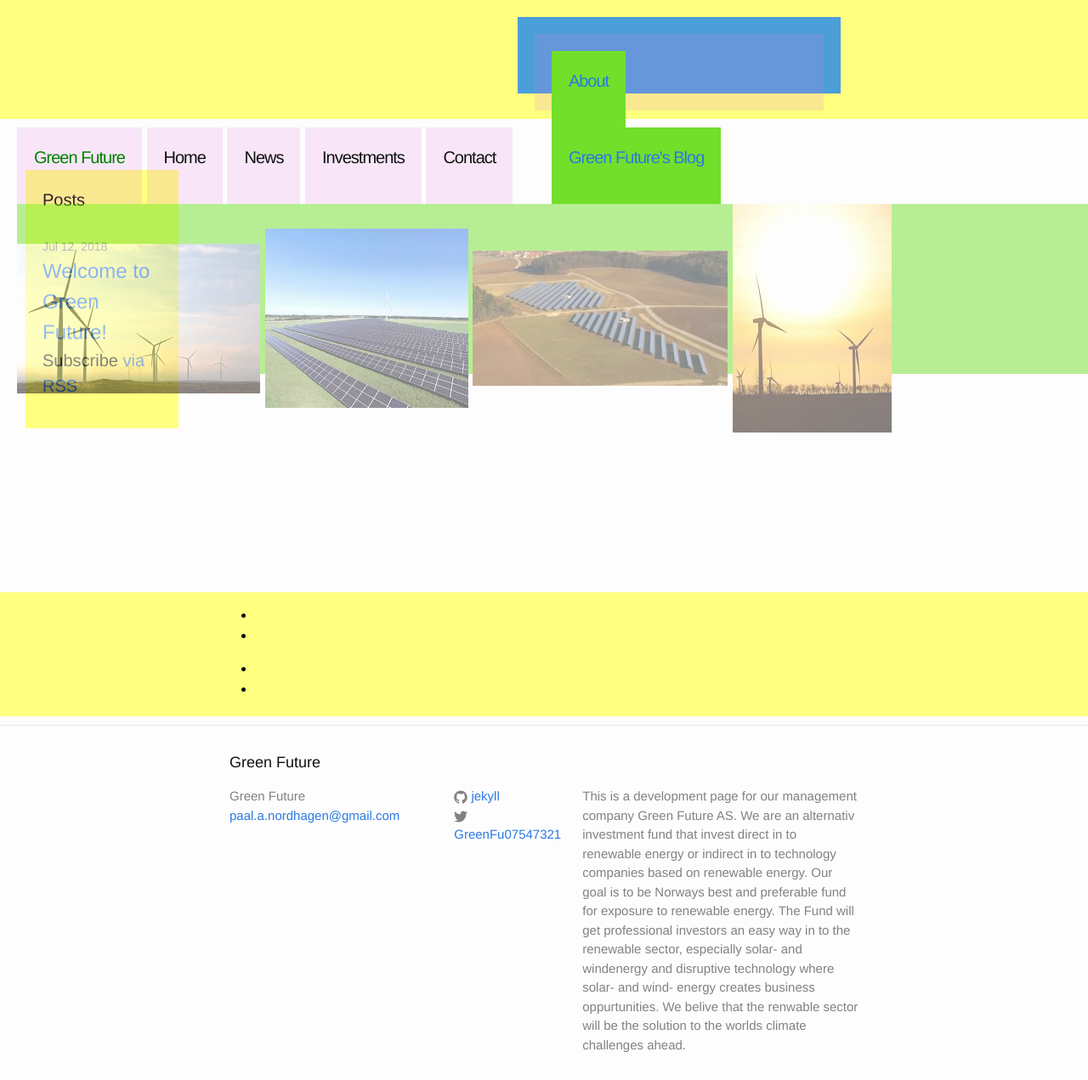
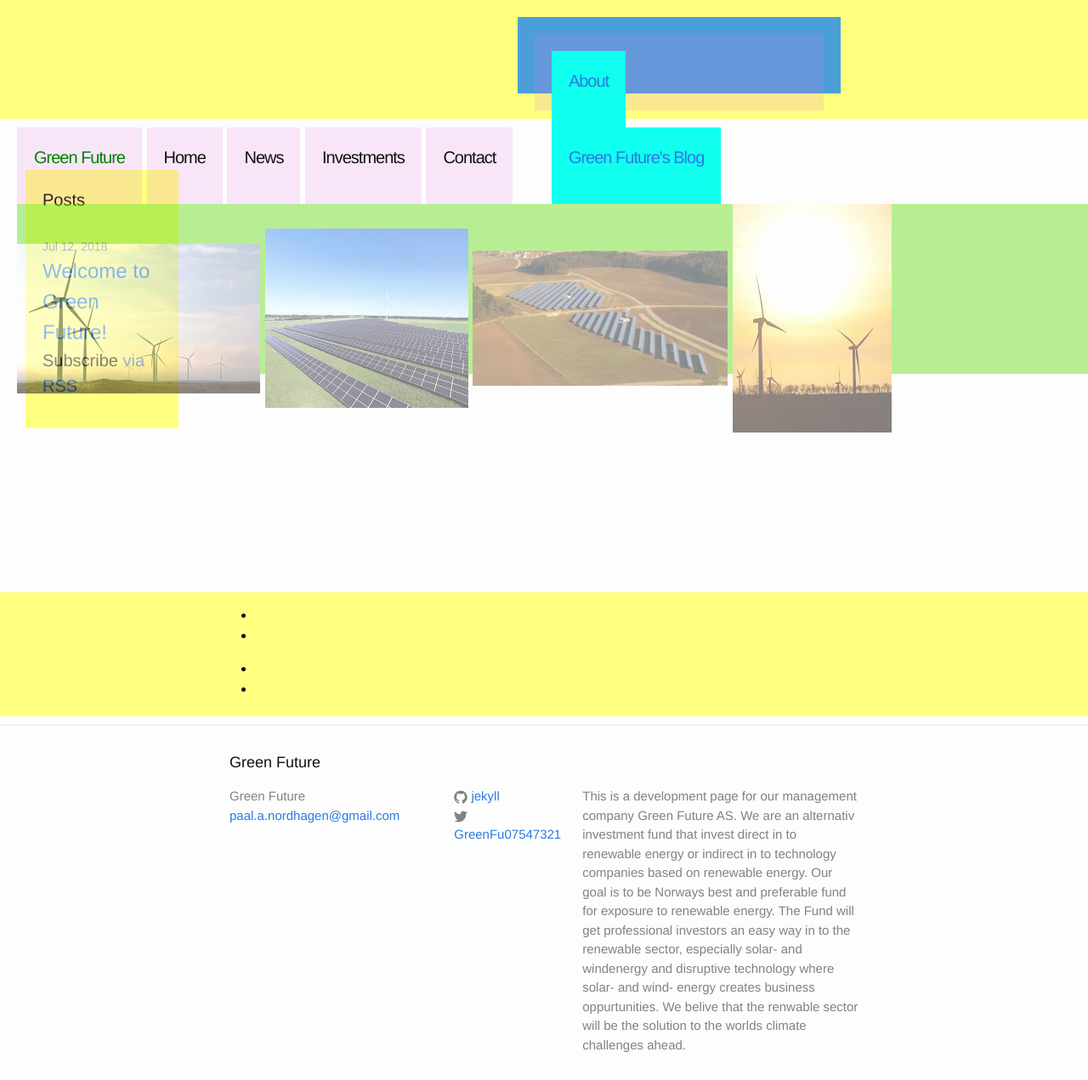
Before and after one commit to Paal-August/Paal-August.github.io, a Jekyll site: the page built from index.html, in a window 1280 px wide and 1271 px high. Shown: the whole window at 85% size. Built offline with Jekyll 4.4.1, drawn with Linux system fonts in a browser that asks for light colours.

Commit message:
Update _layout.scss

```diff
--- a/_sass/_layout.scss
+++ b/_sass/_layout.scss
@@ -22,7 +22,7 @@
   opacity:50%;
   background-color:#72DF2A;
   display:inline-block;
- /* z-index:6;*/
+  z-index:6;
 }
 .caption{
    font-size: 20px;
@@ -137,7 +137,7 @@
         height:50px;
         letter-spacing: -1px;
         padding:20px;
-        background-color:#72DF2A;
+        background-color:#11ffeeff;
         display:inline-block;
         line-height: $base-line-height;
         // Gaps between nav items, but not on the last one
```
